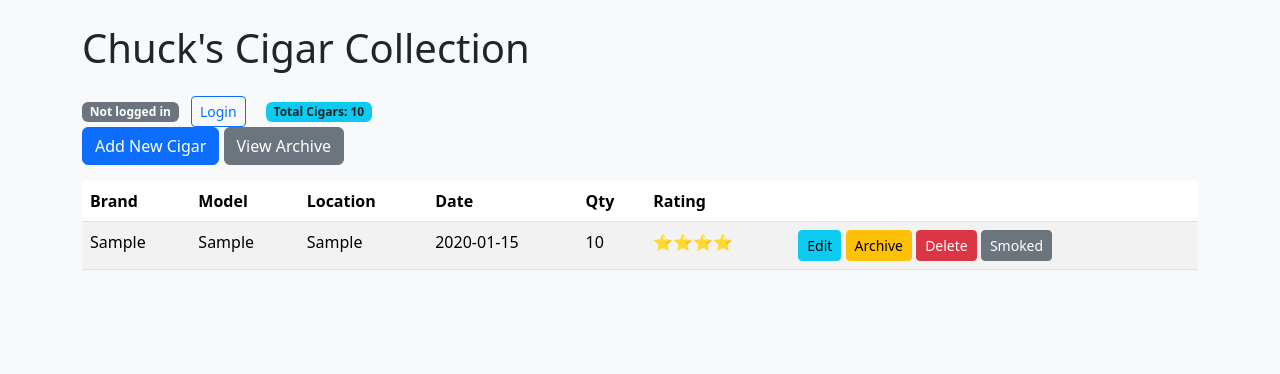
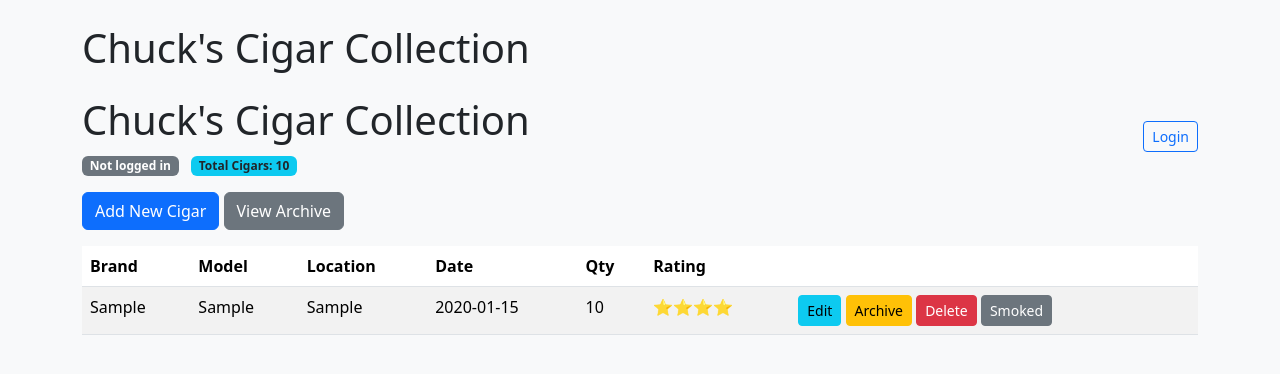
Before and after one commit to chuckbelcher/cigar_collection, a Flask app: page / in a window 1280 px wide. Shown: the top 374 px of the page. Run offline with Flask 3, Linux system fonts and the light colour scheme; tables that the repository leaves empty hold one stand-in row (values such as "Sample post").

Commit message:
Updated the front end to move the login / out button to the right

```diff
--- a/templates/index.html
+++ b/templates/index.html
@@ -9,16 +9,28 @@
 <body class='bg-light'>
   <div class='container py-4'>
     <h1 class='mb-4'>Chuck's Cigar Collection</h1>
-    <div>
-      {% if session.get('logged_in') %}
-        <span class="badge bg-success">Logged in</span>
-        <a href="{{ url_for('logout') }}" class="btn btn-outline-danger btn-sm ms-2">Logout</a>
-      {% else %}
-        <span class="badge bg-secondary">Not logged in</span>
-        <a href="{{ url_for('login') }}" class="btn btn-outline-primary btn-sm ms-2">Login</a>
-      {% endif %}
-      <span class="badge bg-info text-dark ms-3">Total Cigars: {{ total_quantity }}</span>
+    <div class="d-flex justify-content-between align-items-center mb-3">
+      <div>
+        <h1 class="mb-0">Chuck's Cigar Collection</h1>
+        <div class="mt-2">
+          {% if session.get('logged_in') %}
+            <span class="badge bg-success me-2">Logged in</span>
+          {% else %}
+            <span class="badge bg-secondary me-2">Not logged in</span>
+          {% endif %}
+          <span class="badge bg-info text-dark">Total Cigars: {{ total_quantity }}</span>
+        </div>
+      </div>
+
+      <div>
+        {% if session.get('logged_in') %}
+          <a href="{{ url_for('logout') }}" class="btn btn-outline-danger btn-sm">Logout</a>
+        {% else %}
+          <a href="{{ url_for('login') }}" class="btn btn-outline-primary btn-sm">Login</a>
+        {% endif %}
+      </div>
     </div>
+
 
     <a href='/admin' class='btn btn-primary mb-3'>Add New Cigar</a>
     <a href='/archive' class='btn btn-secondary mb-3'>View Archive</a>
```
